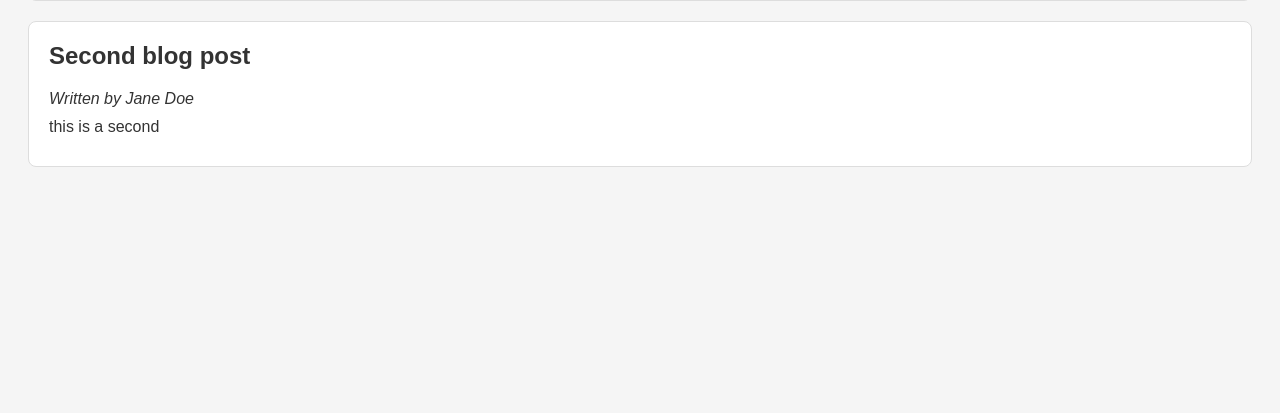
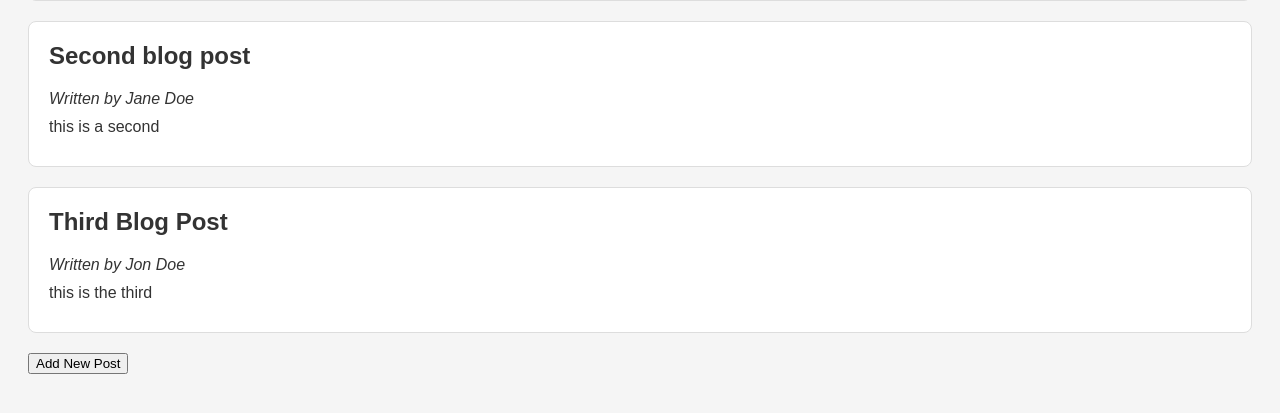
Before and after one commit to DerFlip09/masterblog, a Flask app: page / in a window 1280 px wide. Shown: the part 253-666 px from the top of the page. Run offline with Flask 3, Linux system fonts and the light colour scheme.

Commit message:
added the add functionality and route with template

```diff
--- a/app.py
+++ b/app.py
@@ -1,4 +1,4 @@
-from flask import Flask, render_template
+from flask import Flask, render_template, request, redirect, url_for
 from storage.storage import StorageJson
 import os
 
@@ -8,11 +8,22 @@ file_path = os.path.join("storage", "blog_posts.json")
 storage = StorageJson(file_path)
 
 
-@app.route('/')
+@app.route("/")
 def index():
     blog_posts = storage.list_data()
     return render_template("index.html", posts=blog_posts)
 
 
+@app.route("/add", methods=["POST", "GET"])
+def add():
+    if request.method == "POST":
+        author = request.form.get("author")
+        title = request.form.get("title")
+        content = request.form.get("content")
+        storage.add_data(author, title, content)
+        return redirect(url_for("index"))
+    return render_template("add.html")
+
+
 if __name__ == '__main__':
     app.run(host="0.0.0.0", port=5000, debug=True)
--- a/templates/index.html
+++ b/templates/index.html
@@ -15,5 +15,10 @@
         <p>{{ post["content"] }}</p>
     </div>
     {% endfor %}
+    <div>
+        <a href="{{ url_for('add') }}">
+            <button type="button">Add New Post</button>
+        </a>
+    </div>
 </body>
 </html>
```
Also changed, not shown: templates/add.html (added, +19 -0 lines), storage/blog_posts.json.
